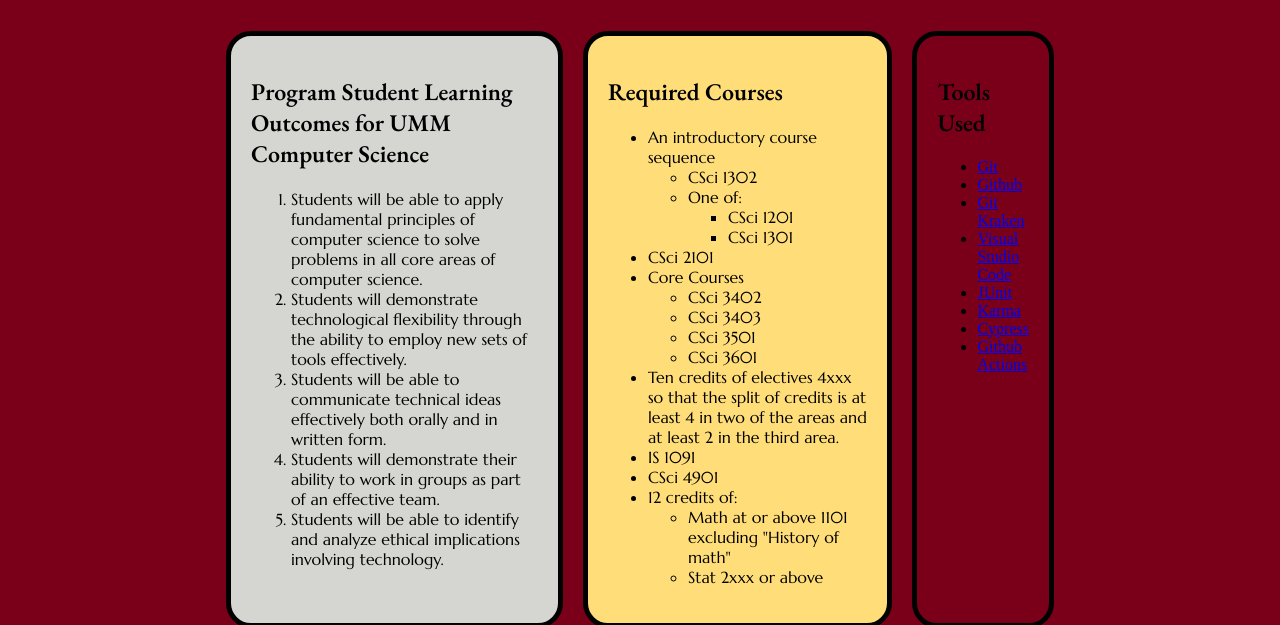
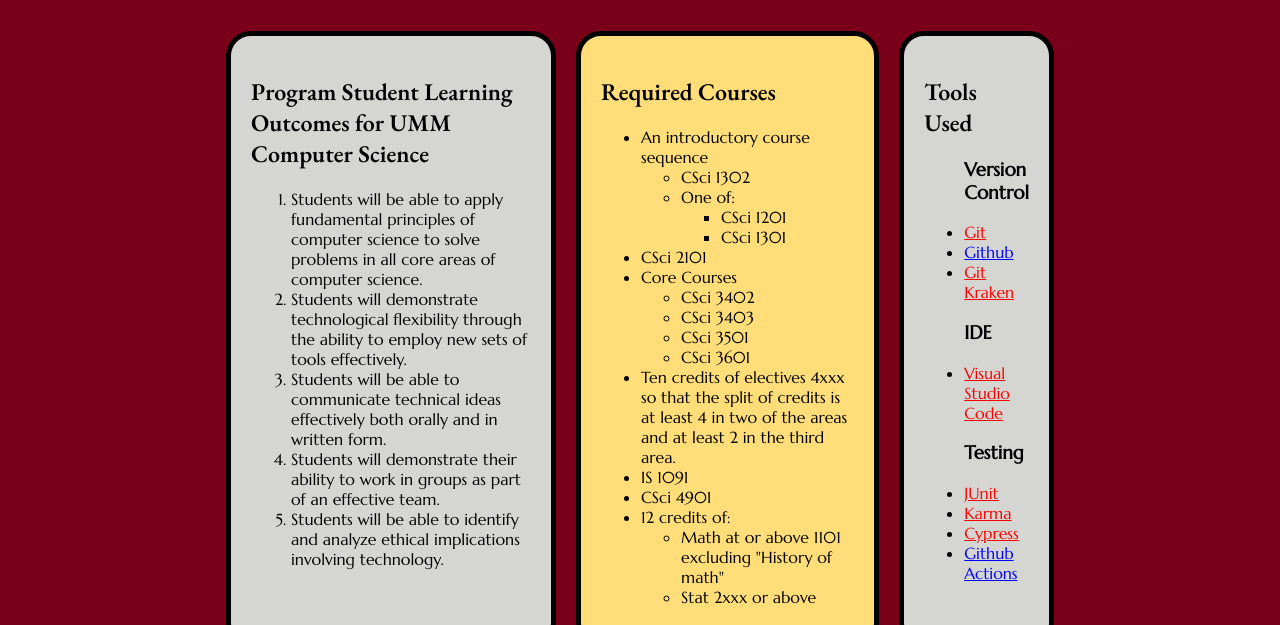
Before and after one commit to UMM-CSci-3601-S21/lab-1-lloyd, a plain HTML site: page index.html in a window 1280 px wide. Shown: the part 175-800 px from the top of the page. Drawn offline with nearby package versions, Linux system fonts and the light colour scheme; a web font is replaced by a local one.

Commit message:
Added color and title to indicate what type of class it is

```diff
--- a/css/style1.css
+++ b/css/style1.css
@@ -46,12 +46,33 @@ h2 {
   max-width: 48em;
 }
 
+.local a:link {
+  color: red
+}
+
+.local a:visited {
+  color: red
+}
+
+.cloud a:link {
+  color: blue;
+}
+
+.cloud a:visited {
+  color: blue;
+}
+
 #courses {
   background-color: #ffde7a;
   font-family: "Marcellus", serif;
 }
 
 #pslo {
+  background-color: #d5d6d2;
+  font-family: "Marcellus", serif;
+}
+
+#tools {
   background-color: #d5d6d2;
   font-family: "Marcellus", serif;
 }
--- a/index.html
+++ b/index.html
@@ -108,6 +108,7 @@
   <div class="section" id="tools">
     <h2>Tools Used</h2>
     <ul>
+      <h3>Version Control</h3>
       <li class="local version-control" id="git">
         <a href="https://git-scm.com/">Git</a>
       </li>
@@ -117,9 +118,11 @@
       <li class="local version-control" id="gitkraken">
         <a href="https://www.gitkraken.com/git-client">Git Kraken</a>
       </li>
+      <h3>IDE</h3>
       <li class="local ide" id="vscode">
         <a href="https://code.visualstudio.com/">Visual Studio Code</a>
       </li>
+      <h3>Testing</h3>
       <li class="local testing" id="JUnit">
         <a href="https://code.visualstudio.com/">JUnit</a>
       </li>
```
